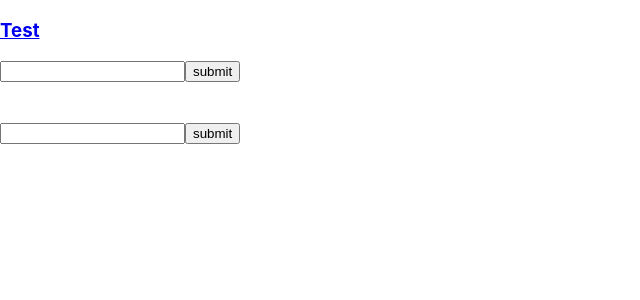
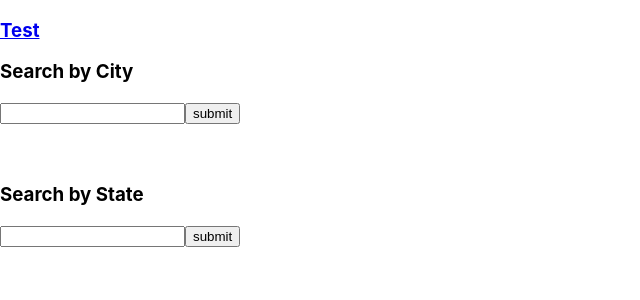
Before and after one commit to nibingcheng/Project-3, a React (Create React App) app in the folder project3-app/: page / in a window 1280 px wide. Shown: the top 300 px of the page, without its empty margins (0-640 px from the left). Built offline with nearby package versions, Linux system fonts and the light colour scheme.

Commit message:
Minor update to home

```diff
--- a/project3-app/src/Components/Home/Home.js
+++ b/project3-app/src/Components/Home/Home.js
@@ -14,6 +14,7 @@ class Home extends Component {
         return (
             <div className="Home">
                 <div>
+                    <h3>Search by City</h3>
                 <form onSubmit={(event)=>{
                     event.preventDefault();
                     this.props.citySearch(event.target.city.value)
@@ -28,6 +29,7 @@ class Home extends Component {
                 </div>
 
                 <div>
+                    <h3>Search by State</h3>
                 <form onSubmit={(event)=>{
                     event.preventDefault();
                     this.props.stateSearch(event.target.state.value)
```
